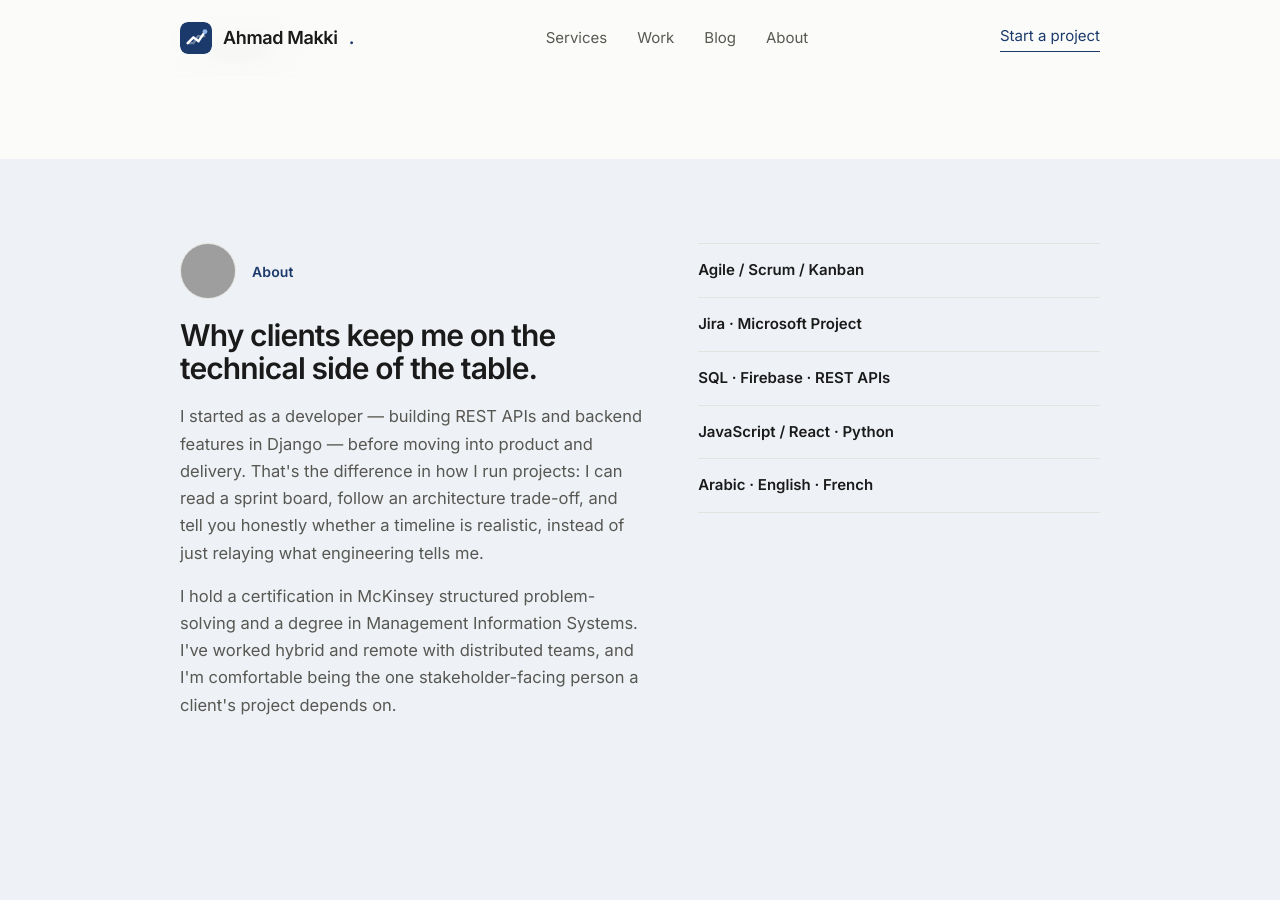
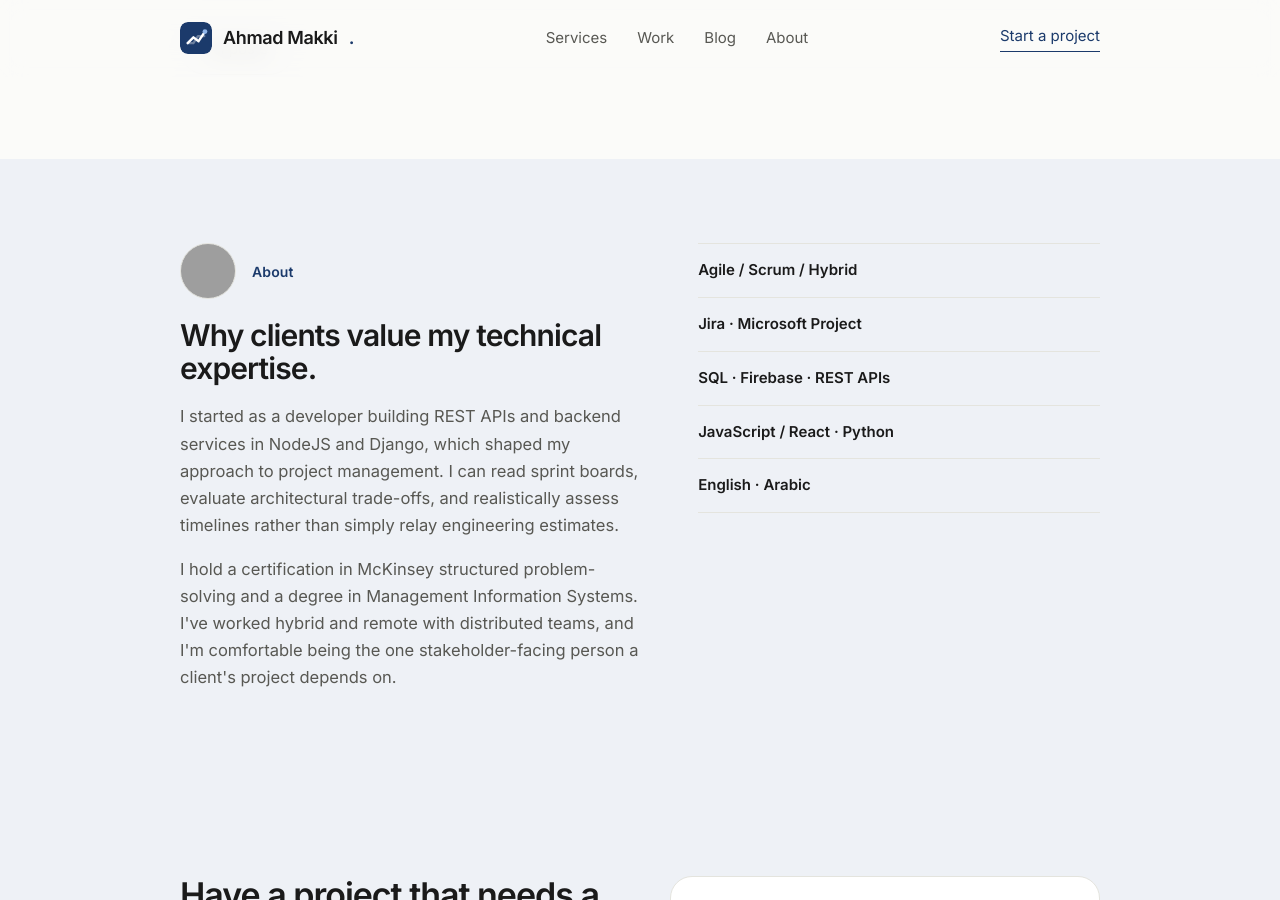
Before and after one commit to ahmadmakki/ahmadmakki-site, a Jekyll site: the page built from index.html, in a window 1280 px wide and 900 px high, scrolled down 4162 px. Built offline with Jekyll 4.4.1, drawn with Linux system fonts in a browser that asks for light colours; a script that is not in the unit is left out; some of the changed text lies outside the part shown; grey boxes are pictures that could not be loaded.

Commit message:
Update Homepage content “content”

```diff
--- a/_data/content.yml
+++ b/_data/content.yml
@@ -1,99 +1,112 @@
 hero:
-  badge: "Available for new projects"
-  headline: "I take software projects from idea to shipped."
-  lede: "Project manager and AI product owner with 5+ years across SaaS, AI, and government software. Clients bring me in to shape a new product or platform into a real roadmap, to get a slipping timeline back on track, or when a build needs someone who can talk to engineers and stakeholders in the same sentence."
-  cta_primary: "Book an intro call"
-  cta_secondary: "See how I work"
-
+  badge: Available for new projects
+  headline: I take software projects from idea to shipped.
+  lede: Project manager and AI product owner with 5+ years across SaaS, AI, and
+    government software. Clients bring me in to shape a new product or platform
+    into a real roadmap, to get a slipping timeline back on track, or when a
+    build needs someone who can talk to engineers and stakeholders in the same
+    sentence.
+  cta_primary: Book an intro call
+  cta_secondary: See how I work
 metrics:
-  - number: "20+"
-    label: "products delivered end-to-end"
-  - number: "100%"
-    label: "on-time release record"
-  - number: "~30%"
-    label: "faster delivery after process fixes"
-  - number: "5+ yrs"
-    label: "SaaS, AI & gov software"
-
+  - number: 20+
+    label: products delivered end-to-end
+  - number: 100%
+    label: on-time release record
+  - number: ~30%
+    label: faster delivery after process fixes
+  - number: 6+ yrs
+    label: SaaS, AI & gov software
 services_intro:
-  title: "What I take off your plate"
-  text: "From shaping a brand-new product to rescuing one that's stuck — four ways I work with teams. Pick one, or start with a conversation and we'll scope it together."
-
+  title: What I handle for you
+  text: From shaping a brand-new product to rescuing one that's stuck four ways I
+    work with teams. Pick one, or start with a conversation and we'll scope it
+    together.
 services:
-  - icon: "roadmap"
-    title: "Product strategy & roadmap"
-    text: "Have an idea for a product or platform but no clear path to build it? I turn the vision into a concrete roadmap — scoping the MVP, sequencing releases, and translating 'we want to build X' into a plan your engineers can actually execute."
+  - icon: roadmap
+    title: Product strategy & roadmap
+    text: Have an idea for a product or platform but no clear path to build it? I
+      turn the vision into a concrete roadmap — scoping the MVP, sequencing
+      releases, and translating 'we want to build X' into a plan your engineers
+      can actually execute.
     points:
-      - "Product vision to roadmap"
-      - "MVP scoping & release planning"
-      - "Feasibility & estimate sanity-checks"
-  - icon: "delivery"
-    title: "End-to-end project delivery"
-    text: "I own scope, timeline, budget, and risk from kickoff to release, so your engineering team builds and your stakeholders stay aligned instead of surprised."
+      - Product vision to roadmap
+      - MVP scoping & release planning
+      - Feasibility & estimate sanity-checks
+  - icon: delivery
+    title: End-to-end project delivery
+    text: I own scope, timeline, budget, and risk from kickoff to release, so your
+      engineering team builds and your stakeholders stay aligned instead of
+      surprised.
     points:
-      - "Requirements workshops & specs"
-      - "Sprint planning & backlog"
-      - "Cross-functional team leadership"
-  - icon: "ai"
-    title: "AI & ML product ownership"
-    text: "I define what \"good\" looks like for an AI feature, prioritize the backlog around it, and keep it grounded in what's actually shippable — not just what's demo-able."
+      - Requirements workshops & specs
+      - Sprint planning & backlog
+      - Cross-functional team leadership
+  - icon: ai
+    title: AI & ML product ownership
+    text: I define what "good" looks like for an AI feature, prioritize the backlog
+      around it, and keep it grounded in what's actually shippable — not just
+      what's demo-able.
     points:
-      - "AI/ML & IoT feature roadmapping"
-      - "Backlog & acceptance criteria"
-      - "Bridging data teams & stakeholders"
-  - icon: "rescue"
-    title: "Fix a slipping project"
-    text: "Bring me in when a project is behind or the process is the problem. I find where time is leaking and put governance in place that sticks."
+      - AI/ML & IoT feature roadmapping
+      - Backlog & acceptance criteria
+      - Bridging data teams & stakeholders
+  - icon: rescue
+    title: Fix a slipping project
+    text: Bring me in when a project is behind or the process is the problem. I find
+      where time is leaking and put governance in place that sticks.
     points:
-      - "Workflow & process audit"
-      - "RAID / risk management"
-      - "Status reporting that stakeholders trust"
-
+      - Workflow & process audit
+      - RAID / risk management
+      - Status reporting that stakeholders trust
 process:
-  - title: "Intro call"
-    text: "30 minutes — what you're building, where it's stuck, what \"done\" looks like."
-  - title: "Scope & plan"
-    text: "I come back with a delivery plan or a diagnosis of what's slipping and why."
-  - title: "Embed & run"
-    text: "I work with your team directly — Jira, standups, stakeholder reporting, the real thing."
-  - title: "Ship & hand off"
-    text: "Release, then a clean handoff with documentation so it doesn't depend on me forever."
-
+  - title: Intro call
+    text: 30 minutes — what you're building, where it's stuck, what "done" looks
+      like.
+  - title: Scope & plan
+    text: I come back with a delivery plan or a diagnosis of what's slipping and why.
+  - title: Embed & run
+    text: I work with your team directly — Jira, standups, stakeholder reporting,
+      the real thing.
+  - title: Ship & hand off
+    text: Release, then a clean handoff with documentation so it doesn't depend on
+      me forever.
 cases:
-  - sector: "Enterprise & government clients"
-    client: "Aviation, public-sector & cultural institutions"
-    headline: "15+ initiatives delivered on time and on budget"
-    text: "SaaS platforms, mobile apps, and government portals — directing teams of 5–10 across engineering, design, and QA, from requirements workshop through release."
-  - sector: "Construction-tech SaaS"
-    client: "Construction-tech / manufacturing SaaS"
-    headline: "AI & IoT features shipped into a live manufacturing product"
-    text: "Owned the product cycle end to end, shipping two releases plus a manufacturing dashboard, and led integration of machine-connectivity features for real-time, data-driven decisions."
-  - sector: "Product & delivery org"
-    client: "Multi-product software & delivery team"
-    headline: "100% of release deadlines met across 5+ products"
-    text: "Ran Agile ceremonies for teams of 10+, cut delivery slippage by ~20%, and defined technical requirements for AI/ML data-analysis features."
-
+  - sector: Enterprise & government clients
+    client: Aviation, public-sector & cultural institutions
+    headline: 15+ initiatives delivered on time and on budget
+    text: SaaS platforms, mobile apps, and government portals — directing teams of
+      5–10 across engineering, design, and QA, from requirements workshop
+      through release.
+  - sector: Construction-tech SaaS
+    client: Construction-tech / manufacturing SaaS
+    headline: AI & IoT features shipped into a live manufacturing product
+    text: Owned the product cycle end to end, shipping two releases plus a
+      manufacturing dashboard, and led integration of machine-connectivity
+      features for real-time, data-driven decisions.
+  - sector: Product & delivery org
+    client: Multi-product software & delivery team
+    headline: 100% of release deadlines met across 5+ products
+    text: Ran Agile ceremonies for teams of 10+, cut delivery slippage by ~20%, and
+      defined technical requirements for AI/ML data-analysis features.
+testimonials: []
 about:
-  title: "Why clients keep me on the technical side of the table."
+  title: Why clients value my technical expertise.
   paragraphs:
-    - "I started as a developer — building REST APIs and backend features in Django — before moving into product and delivery. That's the difference in how I run projects: I can read a sprint board, follow an architecture trade-off, and tell you honestly whether a timeline is realistic, instead of just relaying what engineering tells me."
-    - "I hold a certification in McKinsey structured problem-solving and a degree in Management Information Systems. I've worked hybrid and remote with distributed teams, and I'm comfortable being the one stakeholder-facing person a client's project depends on."
+    - I started as a developer building REST APIs and backend services in NodeJS
+      and Django, which shaped my approach to project management. I can read
+      sprint boards, evaluate architectural trade-offs, and realistically assess
+      timelines rather than simply relay engineering estimates.
+    - I hold a certification in McKinsey structured problem-solving and a degree
+      in Management Information Systems. I've worked hybrid and remote with
+      distributed teams, and I'm comfortable being the one stakeholder-facing
+      person a client's project depends on.
   tags:
-    - "Agile / Scrum / Kanban"
-    - "Jira · Microsoft Project"
-    - "SQL · Firebase · REST APIs"
-    - "JavaScript / React · Python"
-    - "Arabic · English · French"
-
+    - Agile / Scrum / Hybrid
+    - Jira · Microsoft Project
+    - SQL · Firebase · REST APIs
+    - JavaScript / React · Python
+    - English · Arabic
 contact:
-  title: "Have a project that needs a plan?"
-  text: "Tell me what you're building and where it's stuck. I'll reply within a day."
-
-# Client testimonials — the single most powerful trust element on the page.
-# Add a real (even anonymised) quote below and the testimonial section will appear.
-# Leave the list empty to hide the section entirely. Example format:
-# testimonials:
-#   - quote: "Deadlines stopped slipping the month he joined."
-#     name: "Head of Digital"
-#     role: "National telecom operator"
-testimonials: []
+  title: Have a project that needs a plan?
+  text: Tell me what you're building and where it's stuck. I'll reply within a day.
```
